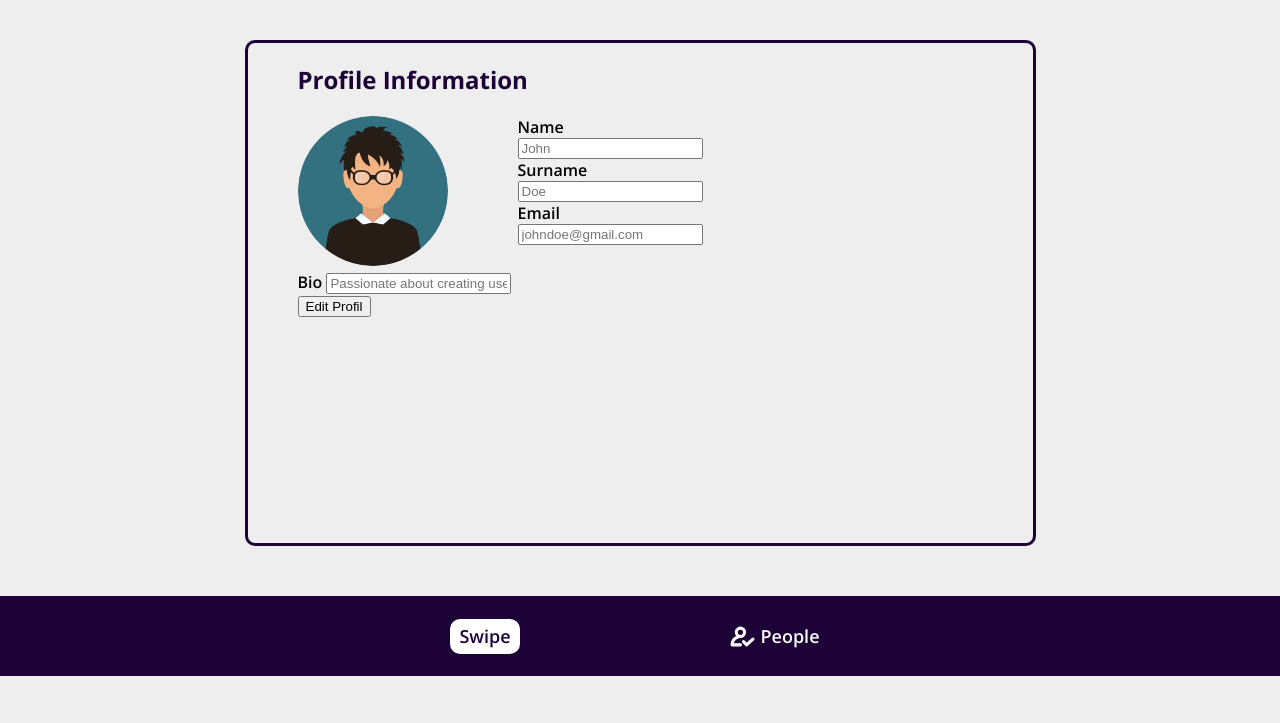
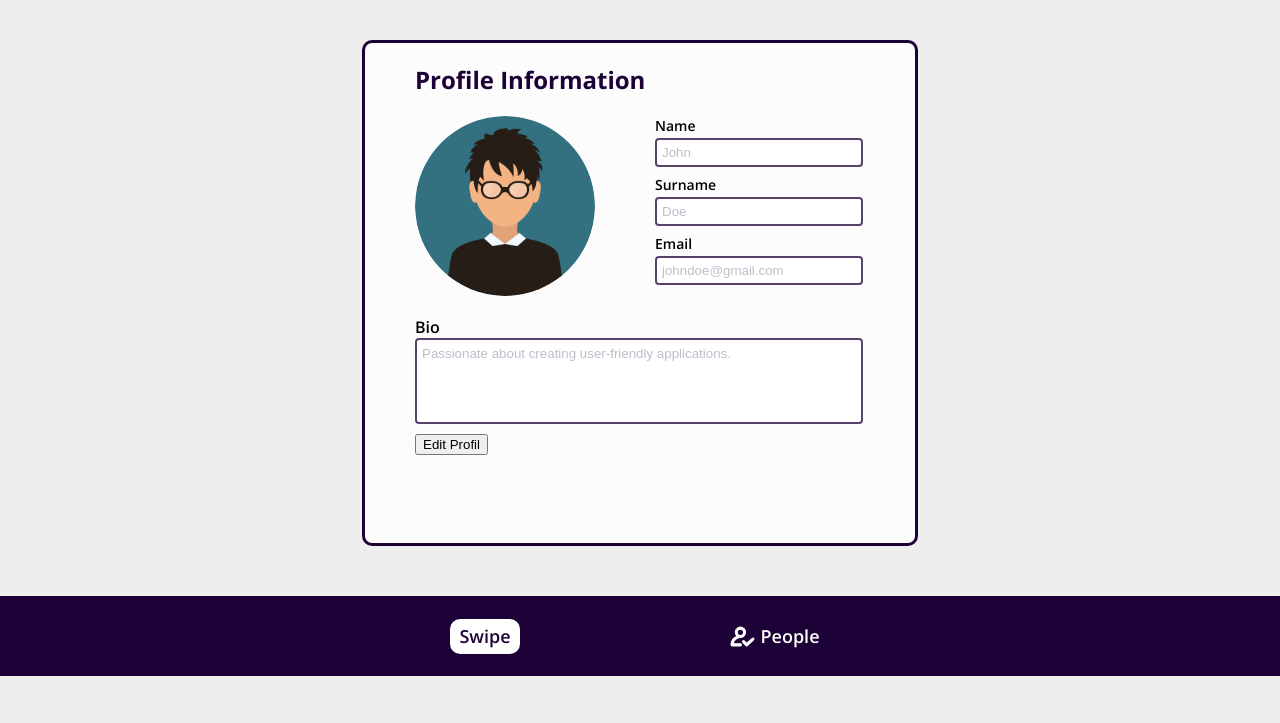
Before and after one commit to Suriok/ZWA-project, a PHP site: page /account.html in a window 1280 px wide. Shown: the part 77-800 px from the top of the page. Run offline with PHP 8.4, Linux system fonts and the light colour scheme; some web fonts are replaced.

Commit message:
fix styles
fix styles  in .account_form, .input_inf

```diff
--- a/account.html
+++ b/account.html
@@ -41,9 +41,9 @@
             </form>
         </div>
         <div class="div_bio">
-            <form>
+            <form class="account_form">
                 <label for="bio" class="bio_text">Bio</label>
-                <input class="input_inf" id="bio" type="text" name="bio" placeholder="Passionate about creating user-friendly applications.">
+                <input class="input_inf_bio" id="bio" type="text" name="bio" placeholder="Passionate about creating user-friendly applications.">
             </form>
         </div>
         <div class="information_button">
--- a/style.css
+++ b/style.css
@@ -231,12 +231,13 @@ footer{
     border: solid 3px #1c0237;
     border-radius: 10px;
     height: 500px;
-    width: 735px;
+    width: 500px;
     font-family: "Open Sans", sans-serif;
     font-optical-sizing: auto;
     font-weight: 600;
     font-style: normal;
     padding-left: 50px;
+    background-color: rgba(255, 255, 255, 0.81);
 }
 
 .profil_main_text{
@@ -246,12 +247,12 @@ footer{
 .foto_name_surname{
     display: flex;
     flex-direction: row;
-    gap: 70px;
+    gap: 60px;
 }
 
 .img_user{
-    width: 150px;
-    height: 150px;
+    width: 180px;
+    height: 180px;
     border-radius: 50%;
 }
 
@@ -260,6 +261,49 @@ footer{
     flex-direction: column;
 }
 
+.information_text{
+    font-size: 14px;
+    margin-bottom: 3px;
+    font-weight: 600;
+}
+
+.input_inf{
+    width: 200px;
+    font-weight: 300;
+    margin-bottom: 8px;
+    border-radius: 4px;
+    border: solid 2px rgba(28, 2, 55, 0.74);
+    height: 23px;
+
+}
+
+::placeholder{
+    color: rgba(28, 2, 55, 0.27);
+    text-align: start;
+    transform: translateX(3px);
+}
+
+.input_inf_bio::placeholder{
+    transform: translate(3px, -27px);
+}
+
+
+
+.div_bio{
+    display: flex;
+    flex-direction: column;
+    margin-top: 15px;
+}
+
+.input_inf_bio{
+    width: 440px;
+    font-weight: 300;
+    margin-bottom: 8px;
+    border-radius: 4px;
+    border: solid 2px rgba(28, 2, 55, 0.74);
+    height: 80px;
+}
+
 
 
 /* account page end */
```
